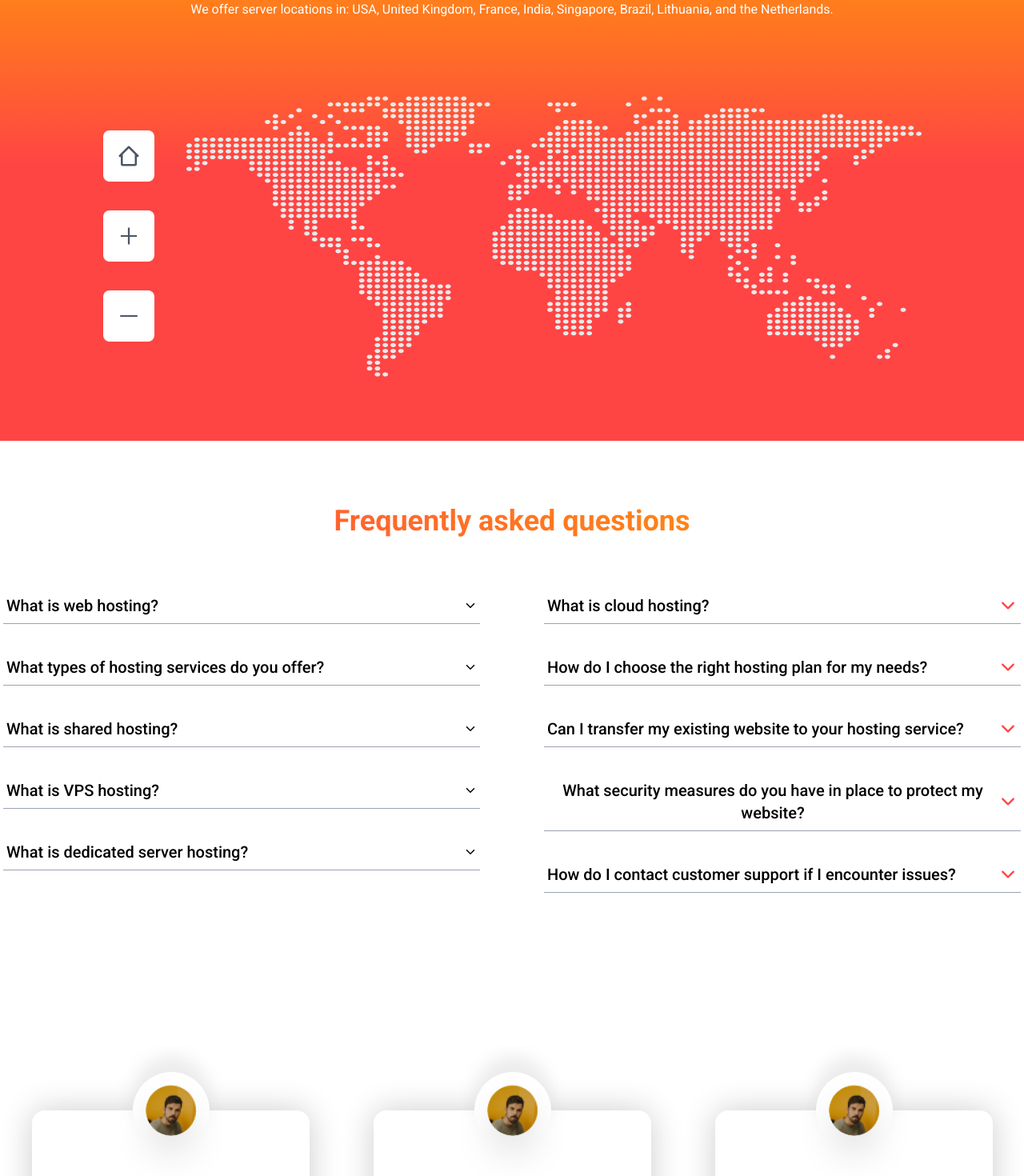
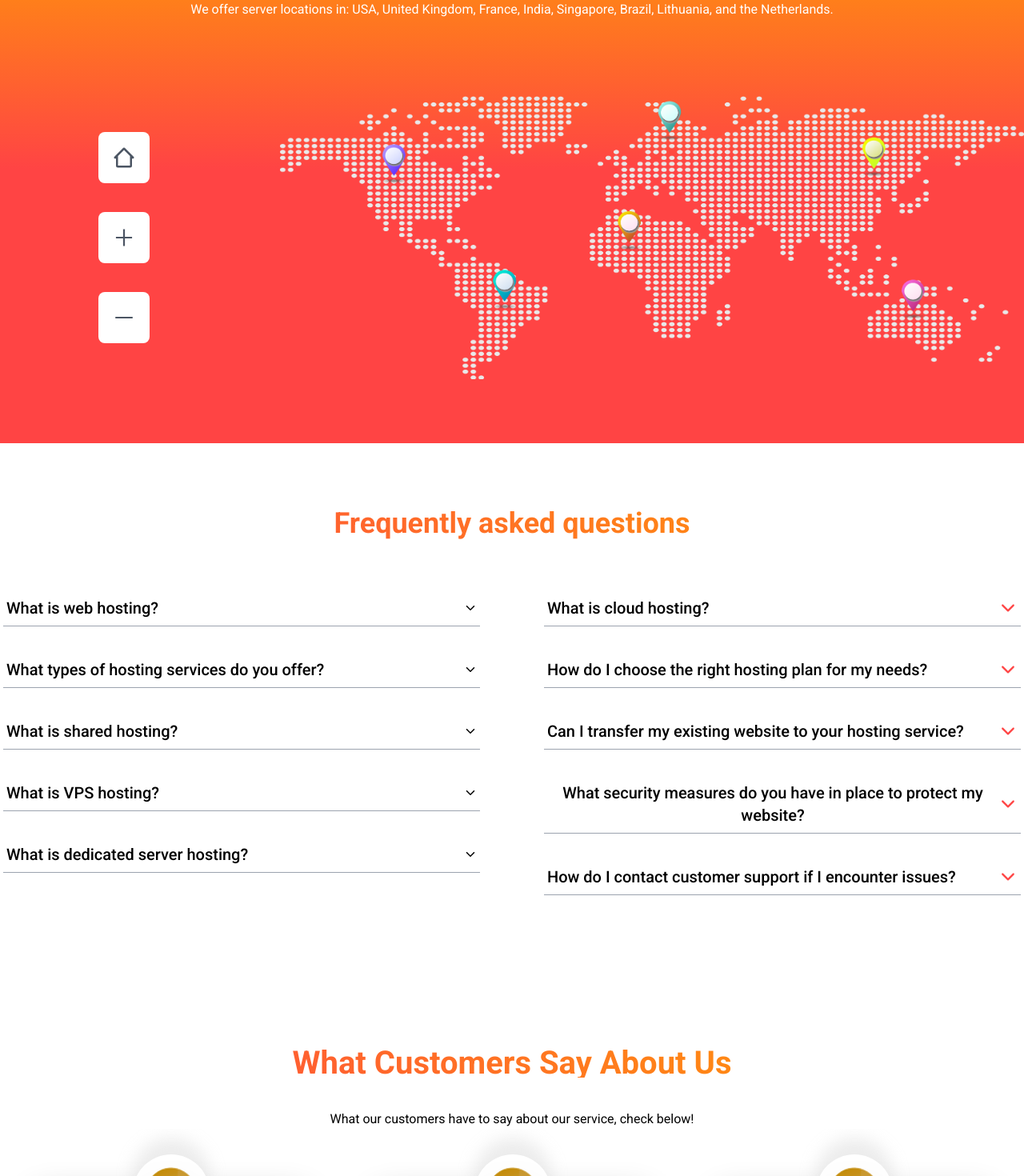
Before and after one commit to pothikit/hostfule-project, a React (Create React App) app: page / in a window 1280 px wide. Shown: the part 6700-8170 px from the top of the page at 80% size. Built offline with nearby package versions, Linux system fonts and the light colour scheme; a web font is replaced by a local one.

Commit message:
faq will fixed tommorw

```diff
--- /dev/null
+++ b/src/components/footer/Footer.jsx
@@ -0,0 +1,11 @@
+import React from 'react'
+
+function Footer() {
+    return (
+        <footer>
+
+        </footer>
+    )
+}
+
+export default Footer
--- a/src/components/home/Faq.jsx
+++ b/src/components/home/Faq.jsx
@@ -4,11 +4,14 @@ import { IoIosArrowDown } from 'react-icons/io'
 import "./home.css"
 
 function Faq() {
-    const [activeFaq, setActiveFaq] = useState()
+    const [activeFaq, setActiveFaq] = useState(null)
     const faqData = data.faq.slice(0, 5);
     const second5 = data.faq.slice(5, 10);
     const handleClick = (id) => {
-        setActiveFaq(id);
+        if (activeFaq !== id) {
+            setActiveFaq(id)
+        }
+        else { setActiveFaq(null) }
     }
     return (
 
@@ -24,8 +27,8 @@ function Faq() {
                                         <button className='text-xl py-1 font-medium'>{faq.question}</button>
                                         <span className=''><IoIosArrowDown /></span>
                                     </div>
-                                    <div className={`mt-3 answer my-5 px-2 ${activeFaq === faq.id ? "max-h-full" : "max-h-0"}`}>
-                                        <p className='answer'>{faq.answer}</p>
+                                    <div className={`mt-3 answer my-5 px-2 answer ${activeFaq === faq.id ? "max-h-full" : "max-h-0"}`}>
+                                        {faq.answer}
                                     </div>
                                 </div>
                             ))
@@ -40,8 +43,8 @@ function Faq() {
                                         <button className='text-xl py-1 font-medium'>{faq.question}</button>
                                         <span className={`${activeFaq === faq.id ? "rotate-180" : "rotate-0"} text-2xl duration-200 text-primary`}><IoIosArrowDown /></span>
                                     </div>
-                                    <div className={`mt-3 answer my-5 px-2 ${activeFaq === faq.id ? "max-h-full" : "max-h-0"}`}>
-                                        <p>{faq.answer}</p>
+                                    <div className={`mt-3 answer my-5 px-2 answer ${activeFaq === faq.id ? "max-h-full" : "max-h-0"}`}>
+                                        {faq.answer}
                                     </div>
                                 </div>
                             ))
--- a/src/components/home/MapGlobal.jsx
+++ b/src/components/home/MapGlobal.jsx
@@ -11,16 +11,16 @@ function MapGlobal() {
                     <h1 className='text-2xl md:text-[2.5rem] text-white font-semibold'>GLOBAL AVAILITY</h1>
                     <p className='text-white mt-5'>We offer server locations in: USA, United Kingdom, France, India, Singapore, Brazil, Lithuania, and the Netherlands.</p>
                 </div>
-                <div className='flex items-center mt-24 gap-x-10 justify-center'>
-                    <div className="">
+                <div className='flex items-center mt-24 gap-x-10 justify-between'>
+                    <div className="w-3/12 flex flex-col items-center">
                         <ul className='flex flex-col gap-9'>
                             <li className='w-16 h-16 flex items-center justify-center text-3xl text-gray-600 bg-white rounded-lg'><BiHomeAlt2 /></li>
                             <li className='w-16 h-16 flex items-center justify-center text-3xl text-gray-600 bg-white rounded-lg'><AiOutlinePlus /></li>
                             <li className='w-16 h-16 flex items-center justify-center text-3xl text-gray-600 bg-white rounded-lg'><AiOutlineMinus /></li>
                         </ul>
                     </div>
-                    <div className=''>
-                        <img src={map} alt="map" className='w-full' />
+                    <div className='w-9/12'>
+                        <img src={map} alt="map" className='ml-auto' />
                     </div>
                 </div>
             </div>
--- a/src/components/home/Testimonial.jsx
+++ b/src/components/home/Testimonial.jsx
@@ -38,6 +38,10 @@ export default function Testimonial() {
     return (
         <section className="py-20">
             <div className="container mx-auto text-center">
+                <div className="section-top">
+                    <h1 className="text-center faq-top text-3xl md:text-[40px] mb-10 font-semibold">What Customers Say About Us</h1>
+                    <p>What our customers have to say about our service, check below!</p>
+                </div>
                 <Slider {...settings}>
                     <div>
                         <div className="mx-10 py-16 px-5 rounded-2xl shadow-2xl carousel-div">
--- a/src/components/home/home.css
+++ b/src/components/home/home.css
@@ -31,8 +31,13 @@ background-clip: text;
     background: linear-gradient(50deg, rgba(255,68,68,1) 13%, #FF7D1B  60%, rgba(255,255,255,1) 80%, #FF7D1B  100%);
     }
     .answer{
+        max-height: 0;
+        transition: all 1s cubic-bezier(0,1,0,1);
         overflow: hidden;
-        transition: all .2s;
+    }
+    .activeFaq{
+        max-height: 1000px;
+        transition: all 1s cubic-bezier(0,1,0,1);
     }
 
     .faq-top{
@@ -76,11 +81,3 @@ background-clip: text;
     box-shadow: 0 -20px 20px #cccccc60;
     position: relative;
 }
-
-/* .slider-imgDiv::before{
-    content: "";
-    background-color: red;
-    position: absolute;
-    border: 20px solid red;
-    z-index: 555;
-} */
```
Also changed, not shown: src/asstes/map.png.
